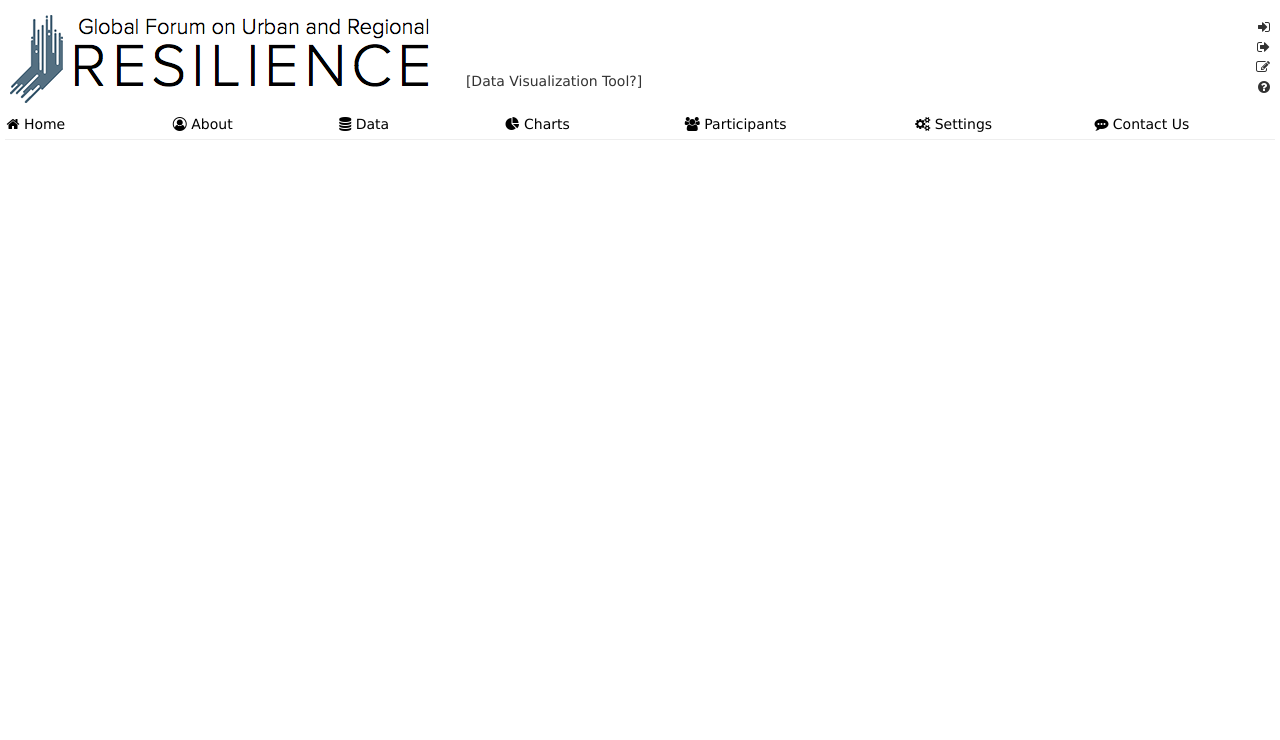
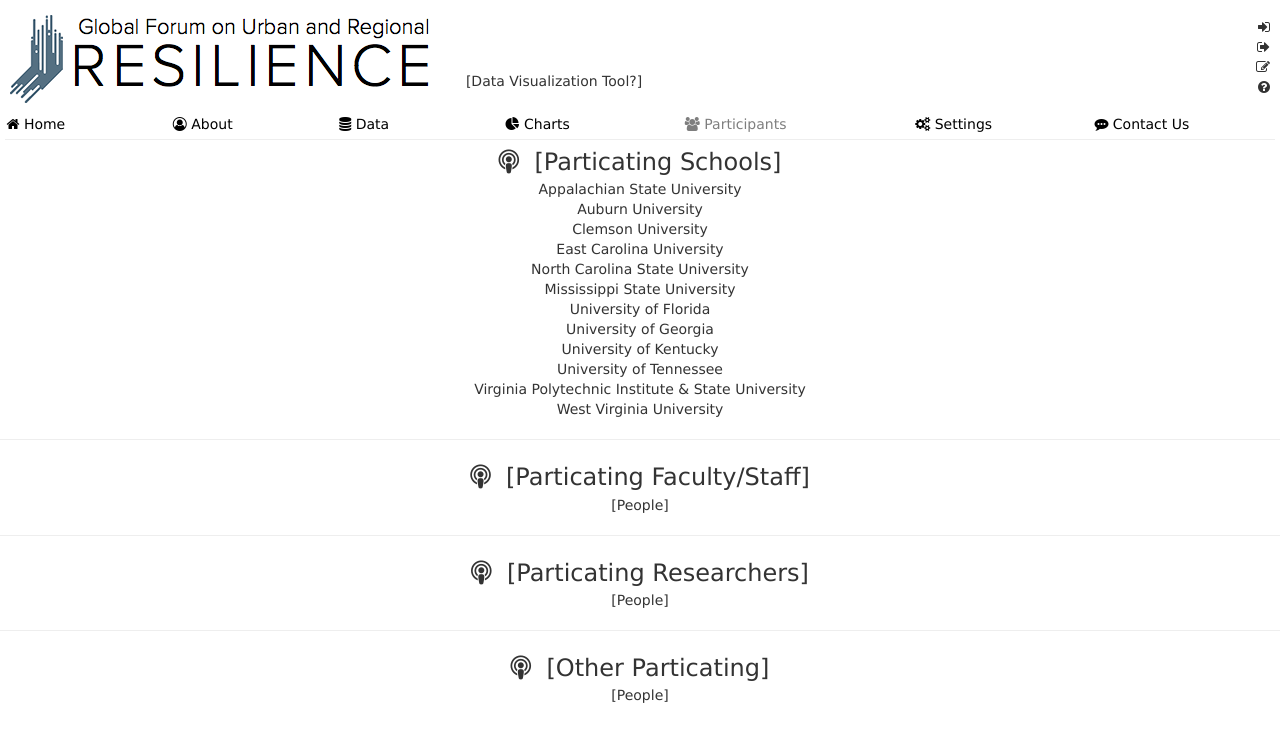
Before and after one commit to gfurr-campus/resilience, a plain HTML site: page html/parts.html in a window 1280 px wide. Drawn offline with nearby package versions, Linux system fonts and the light colour scheme.

Commit message:
set up fb and gm

```diff
--- a/html/parts.html
+++ b/html/parts.html
@@ -4,6 +4,7 @@
 <title>Page Title</title>
 <link rel="stylesheet" href="https://cdnjs.cloudflare.com/ajax/libs/font-awesome/4.7.0/css/font-awesome.min.css">
 <link rel="stylesheet" href="https://maxcdn.bootstrapcdn.com/bootstrap/3.3.7/css/bootstrap.min.css">
+<script src="https://www.gstatic.com/firebasejs/4.6.0/firebase.js"></script>
 <script src="https://ajax.googleapis.com/ajax/libs/jquery/3.2.1/jquery.min.js"></script>
 <script src="https://maxcdn.bootstrapcdn.com/bootstrap/3.3.7/js/bootstrap.min.js"></script>
 <script src="https://ajax.googleapis.com/ajax/libs/angularjs/1.6.4/angular.min.js"></script>
@@ -43,7 +44,7 @@
 			Charts</a>
 		</td>
 		<td align="left" width="18%">
-			<a href="../html/parts.html" style="text-decoration: none;color:black;"> <i class="fa fa-users"></i>
+			<a href="../html/parts.html" style="text-decoration: none;color:black;opacity:0.5;"> <i class="fa fa-users"></i>
 			Participants</a>
 		</td>
 		<td align="left" width="14%">
@@ -62,7 +63,61 @@
 <body>
 
 <div ng-app="myApp" ng-controller="myCtrl">
-
+	<table align="center" width="100%">
+		<tr>
+			<td style="font-family: Verdana, Helvetica, sans-serif; font-size: 24px;" align="center"> <i class="fa fa-podcast" aria-hidden="true"></i> &nbsp;[Particating Schools]
+			</td>
+		</tr>
+		<tr>
+			<td style="font-family: Verdana, Helvetica, sans-serif;" align="center">
+			Appalachian State University<br>
+			Auburn University<br>
+			Clemson University<br>
+			East Carolina University<br>
+			North Carolina State University<br>
+			Mississippi State University<br>
+			University of Florida<br>
+			University of Georgia<br>
+			University of Kentucky<br>
+			University of Tennessee<br>
+			Virginia Polytechnic Institute & State University<br>
+			West Virginia University<br>
+			</td>
+		</tr>
+	</table>
+	<hr>
+	<table align="center" width="100%">
+		<tr>
+			<td style="font-family: Verdana, Helvetica, sans-serif; font-size: 24px;" align="center"> <i class="fa fa-podcast" aria-hidden="true"></i> &nbsp;[Particating Faculty/Staff]
+			</td>
+		</tr>
+		<tr>
+			<td style="font-family: Verdana, Helvetica, sans-serif;" align="center">[People]
+			</td>
+		</tr>
+	</table>
+	<hr>
+	<table align="center" width="100%">
+		<tr>
+			<td style="font-family: Verdana, Helvetica, sans-serif; font-size: 24px;" align="center"> <i class="fa fa-podcast" aria-hidden="true"></i> &nbsp;[Particating Researchers]
+			</td>
+		</tr>
+		<tr>
+			<td style="font-family: Verdana, Helvetica, sans-serif;" align="center">[People]
+			</td>
+		</tr>
+	</table>
+	<hr>
+	<table align="center" width="100%">
+		<tr>
+			<td style="font-family: Verdana, Helvetica, sans-serif; font-size: 24px;" align="center"> <i class="fa fa-podcast" aria-hidden="true"></i> &nbsp;[Other Particating]
+			</td>
+		</tr>
+		<tr>
+			<td style="font-family: Verdana, Helvetica, sans-serif;" align="center">[People]
+			</td>
+		</tr>
+	</table>
 </div>
 
 </body>
--- a/js/building_data.js
+++ b/js/building_data.js
@@ -128,6 +128,18 @@ var updateStringField = function(string){
 	}
 }
 
+function initMap() {
+        var uluru = {lat: 37.2284, lng: -80.4234};
+        var map = new google.maps.Map(document.getElementById('map'), {
+          zoom: 15,
+          center: uluru
+        });
+        var marker = new google.maps.Marker({
+          position: uluru,
+          map: map
+        });
+}
+
 var app = angular.module('myApp', []);
 app.controller('myCtrl', function($scope) {
     $scope.name= "John";
```
Also changed, not shown: html/about.html (+34 -2 lines), html/charts.html (+24 -2 lines), html/contact.html (+12 -2 lines), html/data.html (+2 -1 lines), html/settings.html (+12 -2 lines), index.html (+2 -1 lines), js/base.js (added, +10 -0 lines).
